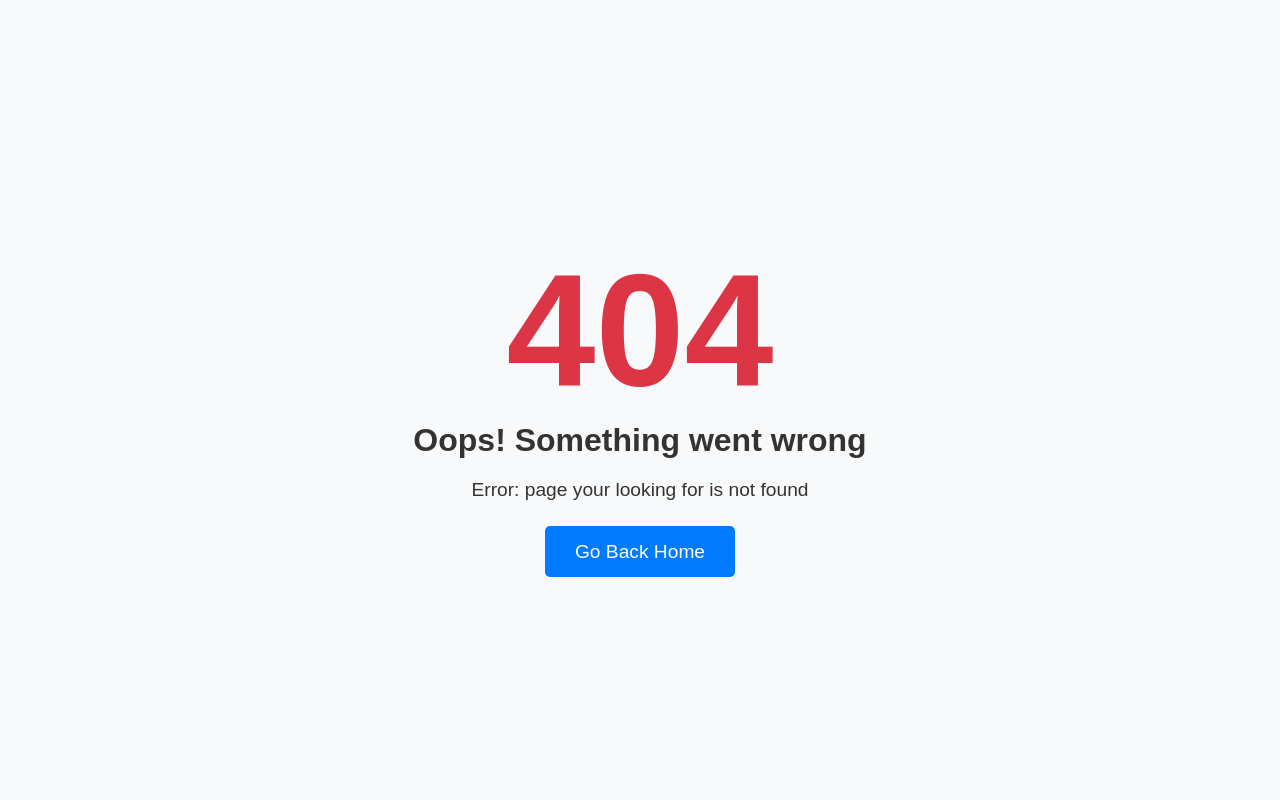
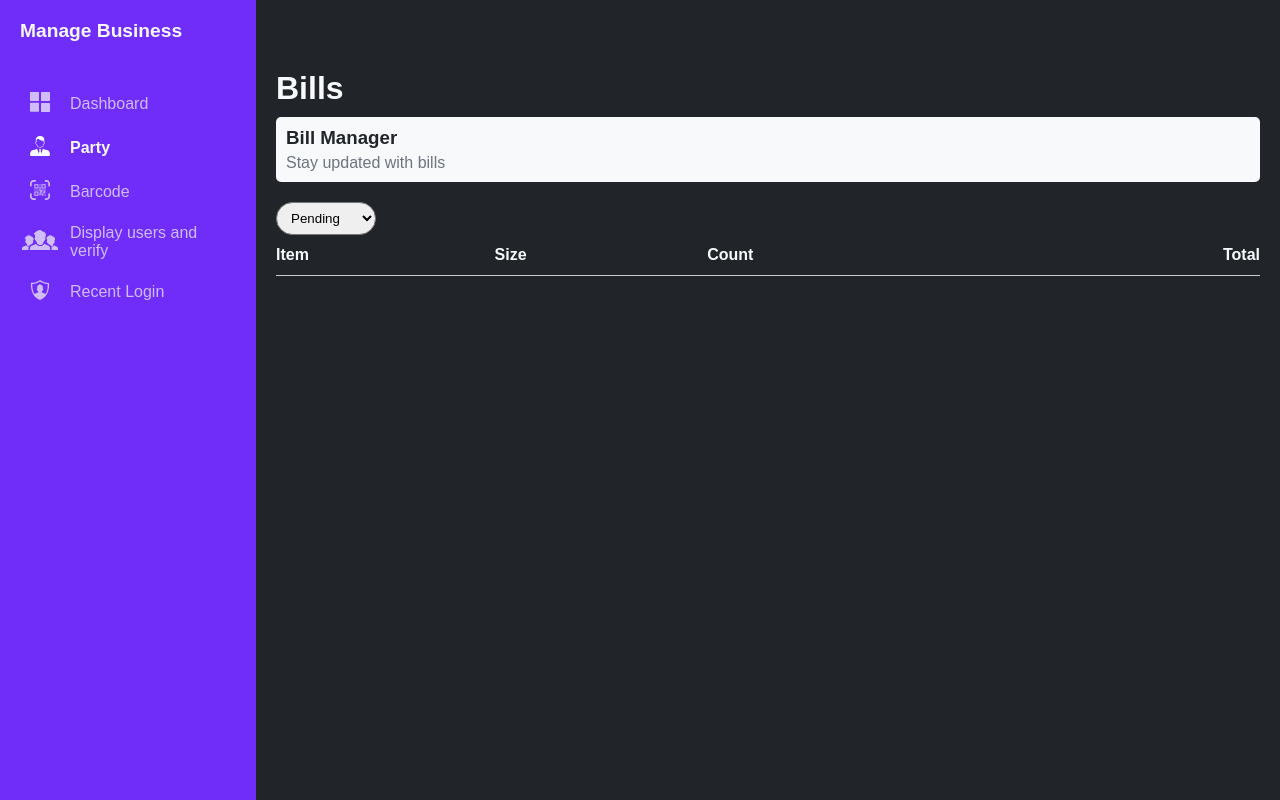
Before and after one commit to atharvyadav96k/kapad, a Node server app: page /bill-data/600000000000000000000001 in a window 1280 px wide. Run offline with Node 20, Linux system fonts and the light colour scheme; tables that the repository leaves empty hold one stand-in row (values such as "Sample post"); lists and menus that the app fills with data are empty; some libraries are stand-ins or nearby versions.

Commit message:
new feartures

```diff
--- a/app.js
+++ b/app.js
@@ -9,6 +9,8 @@
 const dashboardUtils = require('./utils/dashboard');
 const partyPage = require('./utils/partyPage');
 const billPage = require('./utils/billPage');
+const billDataUtil = require('./utils/billgetdata');
+
 
 const database = require('./connections/mongooseConnect');
 require('dotenv').config();
@@ -33,17 +35,14 @@
 app.get('/dashboard', async (req, res) => {
     try {
         const data = await  dashboardUtils.dashBoardData();
-        // console.log(data);
         return res.render('dashboard', data)
     } catch (err) {
         return res.render('error', {code: 500, message: err.message})
     }
-
 });
 app.get('/party', async (req, res) => {
     try{
         const data = await partyPage.partyPage();
-        // console.log(data)
         return res.render('party', data)
     }catch(err){
         console.log(err)
@@ -59,18 +58,24 @@
         console.log(data)
         res.render("bill", data)
     }catch(err){
-
+        return res.render("error",{code: 500, message: err.message})
     }
 })
 
+app.get('/bill-data/:id', async (req, res)=>{
+    const {id} = req.params;
+    try{
+        const data = await billDataUtil.getBillData(id);
+        return res.render("billGet", {data: data.data, id: data.id});
+    }catch(err){
+        return res.render('error', {code: 500, message: err.message});
+    }
+})
 app.get('*', (req, res) => {
     res.render('error', {code: 404, message: "page your looking for is not found"})
 })
 app.listen(process.env.PORT, async () => {
     console.log(`app is running on port ${process.env.PORT}`);
     const open = (await import('open')).default;
-
-    // Open application in  browser
-
-    open(`http://localhost:${process.env.PORT}/dashboard`);
+    // open("http://localhost:3000/dashboard");
 });
--- a/router/producrRouter.js
+++ b/router/producrRouter.js
@@ -11,4 +11,5 @@
 productRouter.post('/deleteName/:id', productUtils.deleteByName);
 
 productRouter.post('/deleteSize/:id', productUtils.deleteQuality);
+
 module.exports = productRouter;
--- a/utils/billPage.js
+++ b/utils/billPage.js
@@ -6,6 +6,7 @@
     let date = [];
     let billNo = [];
     let status = [];
+    let userId = id;
     const user = await partySchema.findById(id).populate('bills');
     if (!user) {
         throw new Error('Party not found');
@@ -20,14 +21,19 @@
         }else if(u.billStatus == 1){
             status.push("Pending")
         }else{
-            status.push("Delivered");
+            status.push("Complete");
         }
     });
+    ids.reverse();
+    date.reverse();
+    billNo.reverse();
+    status.reverse();
     return {
         name,
         id: ids,
         date,
         billNo,
-        status
+        status,
+        userId
     };
 };
--- a/utils/billUtils.js
+++ b/utils/billUtils.js
@@ -4,7 +4,7 @@
 const partyModel = require('../models/partyModel');
 
 exports.get = async (req, res) => {
-    console.log(id)
+    // console.log(id)
     try {
         const bills = await partyModel.findById(id).populate('bills');
         return res.status(200).json(bills)
--- /dev/null
+++ b/utils/billgetdata.js
@@ -0,0 +1,21 @@
+const billSchema = require('../models/billModel');
+
+exports.getBillData = async (id)=>{
+    const bill = await billSchema.findById(id).select('product');
+    console.log(bill);
+    let data = [];
+    bill.product.forEach((ele)=>{
+        console.log(ele.name)
+        ele.quality.forEach((item)=>{
+            data.push({
+                name: ele.name,
+                item: {
+                    size: item.size,
+                    count: item.count
+                }
+            })
+        })
+    });
+    // console.log(data)
+    return {data, id};
+}
--- a/utils/partyPage.js
+++ b/utils/partyPage.js
@@ -40,7 +40,7 @@
         delivered.push(cCount);
     }
 
-    console.log(party);
+    // console.log(party);
     return {
         party,
         pending,
--- a/utils/partyUtils.js
+++ b/utils/partyUtils.js
@@ -53,7 +53,7 @@
     try {
         const party = await partySchema.findByIdAndDelete(id);
         if (party) {
-            return res.status(203).json({
+            return res.status(201).json({
                 message: 'user deleted successfully'
             })
         } else {
--- a/utils/userUtills.js
+++ b/utils/userUtills.js
@@ -4,7 +4,7 @@
 
 exports.register = async (req, res) => {
     const { username, password } = req.body;
-    console.log(username, password);
+    // console.log(username, password);
 
     try {
         const hashPassword = await bcrypt.hash(password, 12);
--- /dev/null
+++ b/views/billGet.ejs
@@ -0,0 +1,121 @@
+<!DOCTYPE html>
+<html lang="en">
+
+<head>
+    <meta charset="UTF-8">
+    <meta name="viewport" content="width=device-width, initial-scale=1.0">
+    <title>Dashboard</title>
+    <link rel="stylesheet" href="/style/dashboard.css">
+    <link rel="stylesheet" href="/style/color.css">
+    <link rel="stylesheet" href="/style/pie.css">
+    <link rel="stylesheet" href="/style/style.css">
+    <script src="https://cdn.jsdelivr.net/npm/axios/dist/axios.min.js"></script>
+    <style>
+        .link {
+            text-decoration: none;
+            display: inline-block;
+            width: 100%;
+            height: 100%;
+        }
+    </style>
+</head>
+
+<body class="bg-dark text-light">
+    <div class="container">
+        <aside class="sidebar bg-primary">
+            <div class="logo">
+                <h2>Manage Business</h2>
+            </div>
+            <nav class="nav">
+                <ul>
+                    <li class="option-icon opacity50">
+                        <i><img src="/imgs/four-squares-icon.svg" alt=""></i>
+                        <a href="/dashboard" class="text-light2">Dashboard</a>
+                    </li>
+                    <li class="option-icon">
+                        <i><img src="/imgs/young-businessman-icon.svg" alt=""></i>
+                        <a href="/party" class="text-light active">Party</a>
+                    </li>
+                    <li class="option-icon opacity50">
+                        <i><img src="/imgs/qr-code-scan-icon.svg" alt=""></i>
+                        <a href="/barcode" class="text-light2">Barcode</a>
+                    </li>
+                    <li class="option-icon opacity50">
+                        <i><img src="/imgs/group-icon.svg" alt=""></i>
+                        <a href="/users" class="text-light2">Display users and verify</a>
+                    </li>
+                    <li class="option-icon opacity50">
+                        <i><img src="/imgs/profile-protection-icon.svg" alt=""></i>
+                        <a href="/activity" class="text-light2">Recent Login</a>
+                    </li>
+                </ul>
+            </nav>
+        </aside>
+
+        <main class="main-content">
+            <div class="profile"></div>
+            <header class="header">
+                <h1>Bills</h1>
+                <div class="insight-analyzer bg-light">
+                    <h3 class="text-dark">Bill Manager</h3>
+                    <p class="text-secondary">Stay updated with bills</p>
+                </div>
+            </header>
+
+            <!-- Dropdown for Bill Status -->
+            <div>
+                <select name="billStatus" id="billStatus" style="padding: 7px 10px; border-radius: 30px;">
+                    <option value="1">Pending</option>
+                    <option value="2">Complete</option>
+                </select>
+            </div>
+
+            <!-- Bill Table -->
+            <section class="bill-section">
+                <table class="bill-table">
+                    <thead>
+                        <tr style="width: 100%; height: 40px;">
+                            <th>Item</th>
+                            <th>Size</th>
+                            <th>Count</th>
+                            <th style="text-align: right;">Total</th>
+                        </tr>
+                    </thead>
+                    <tbody>
+                        <% data.forEach((ele) => { %>
+                            <tr>
+                                <td><a href="#" class="text-light link"><%= ele.name %></a></td>
+                                <td><a href="#" class="text-light link"><%= ele.item.size %></a></td>
+                                <td><a href="#" class="text-light link"><%= ele.item.count %></a></td>
+                                <td style="text-align: right;"><a href="#" class="text-light link"><%= ele.item.size * ele.item.count %>m</a></td>
+                            </tr>
+                        <% }) %>
+                    </tbody>
+                </table>
+            </section>
+        </main>
+
+        <script>
+            // Get the select element for bill status
+            const bStatus = document.getElementById("billStatus");
+            const billId = `<%= id %>`; // Assuming you're passing billId dynamically
+
+            // Event listener for status change
+            bStatus.addEventListener('change', async () => {
+                try {
+                    const selectedStatus = bStatus.value;
+                    console.log(selectedStatus)
+                    const response = await axios.post(`/bill/status/6707ff253f430a0820f3e9d0`, { status: selectedStatus });
+                    if (response.status === 200) {
+                        alert("Status changed successfully");
+                    }
+                } catch (err) {
+                    console.error("Something went wrong:", err);
+                    alert("Something went wrong");
+                }
+            });
+        </script>
+    </div>
+</body>
+
+</html>
--- a/views/index.ejs
+++ b/views/index.ejs
@@ -6,9 +6,8 @@
     <title>Document</title>
 </head>
 <body>
-    <form action="/u/register" method="post">
-        <input type="text" name="username" id="">
-        <input type="password" name="password" id="">
+    <form action="/bill/status/6707ff253f430a0820f3e9d0" method="post">
+        <input type="number" name="status">
         <input type="submit" name="submit">
     </form>
 </body>
```
Also changed, not shown: views/bill.ejs (+42 -2 lines), views/party.ejs (+73 -24 lines), public/imgs/trash-icon.svg (added), public/js/dashboard.js (added).
